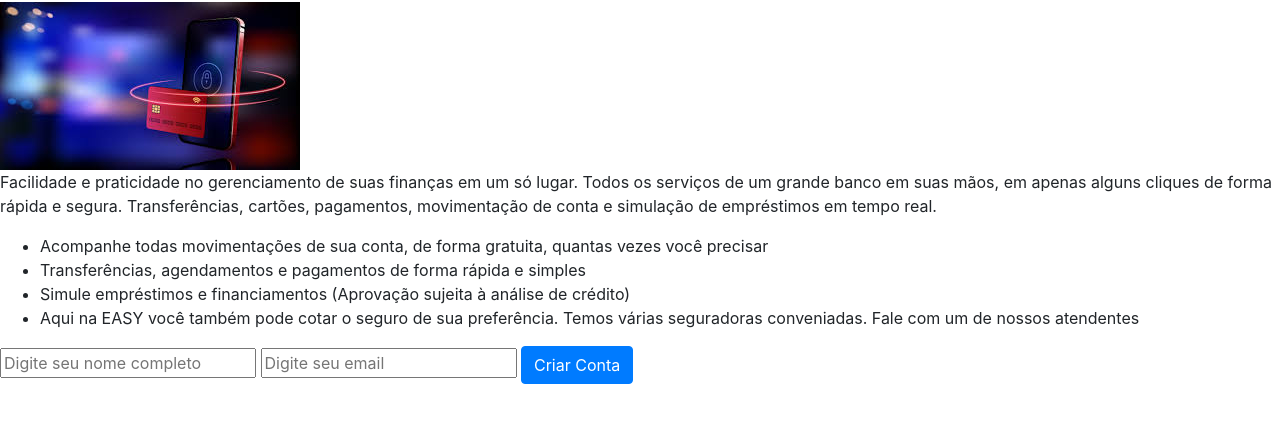
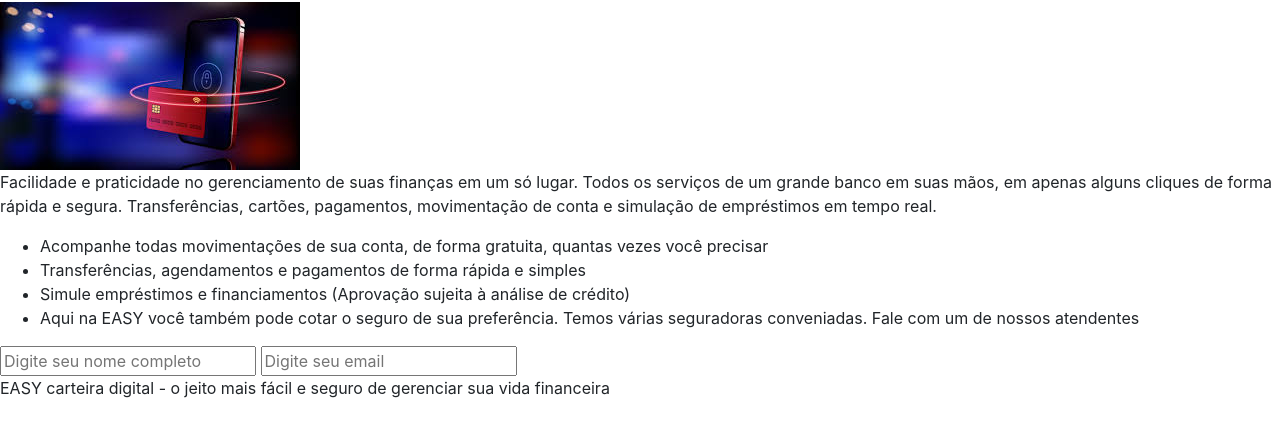
Before and after one commit to Ronaldosouza72/Landing-page, a plain HTML site: page index.html in a window 1280 px wide. Shown: the part 54-490 px from the top of the page. Drawn offline with nearby package versions, Linux system fonts and the light colour scheme.

Commit message:
Desenvolvido index.html

```diff
--- a/index.html
+++ b/index.html
@@ -31,13 +31,10 @@
     <form action="#">
         <input type="text" name="Digite seu nome" placeholder="Digite seu nome completo">
         <input type="email" name="email" placeholder="Digite seu email">
-        <button type="button" class="btn btn-primary" onclick="validarformulário()">Criar Conta</button>
     </form>
 </section>
 <footer>
-    <script src="https://code.jquery.com/jquery-3.3.1.slim.min.js" integrity="sha384-q8i/X+965DzO0rT7abK41JStQIAqVgRVzpbzo5smXKp4YfRvH+8abtTE1Pi6jizo" crossorigin="anonymous"></script>
-    <script src="https://cdnjs.cloudflare.com/ajax/libs/popper.js/1.14.3/umd/popper.min.js" integrity="sha384-ZMP7rVo3mIykV+2+9J3UJ46jBk0WLaUAdn689aCwoqbBJiSnjAK/l8WvCWPIPm49" crossorigin="anonymous"></script>
-    <script src="https://stackpath.bootstrapcdn.com/bootstrap/4.1.3/js/bootstrap.min.js" integrity="sha384-ChfqqxuZUCnJSK3+MXmPNIyE6ZbWh2IMqE241rYiqJxyMiZ6OW/JmZQ5stwEULTy" crossorigin="anonymous"></script>
+    <p>EASY carteira digital - o jeito mais fácil e seguro de gerenciar sua vida financeira</p>
 </footer >
 </body>
 </html>
```
